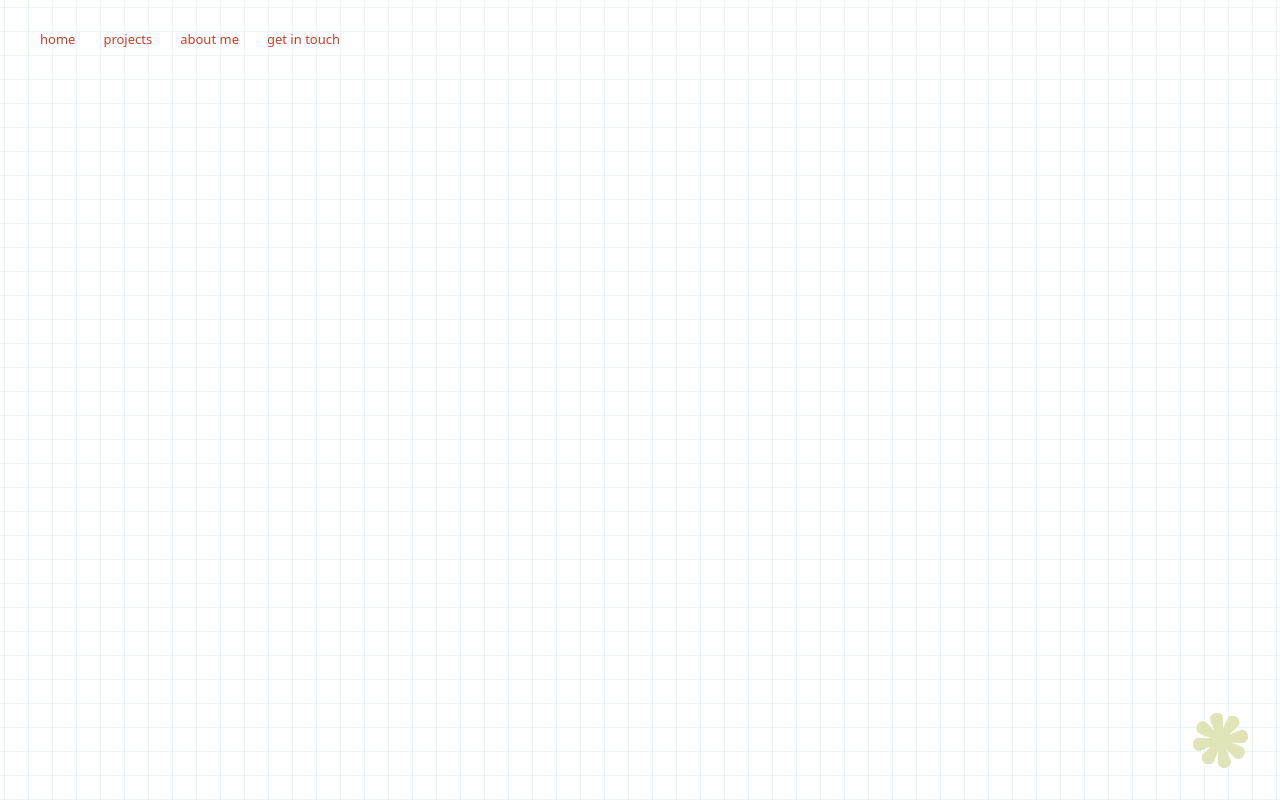
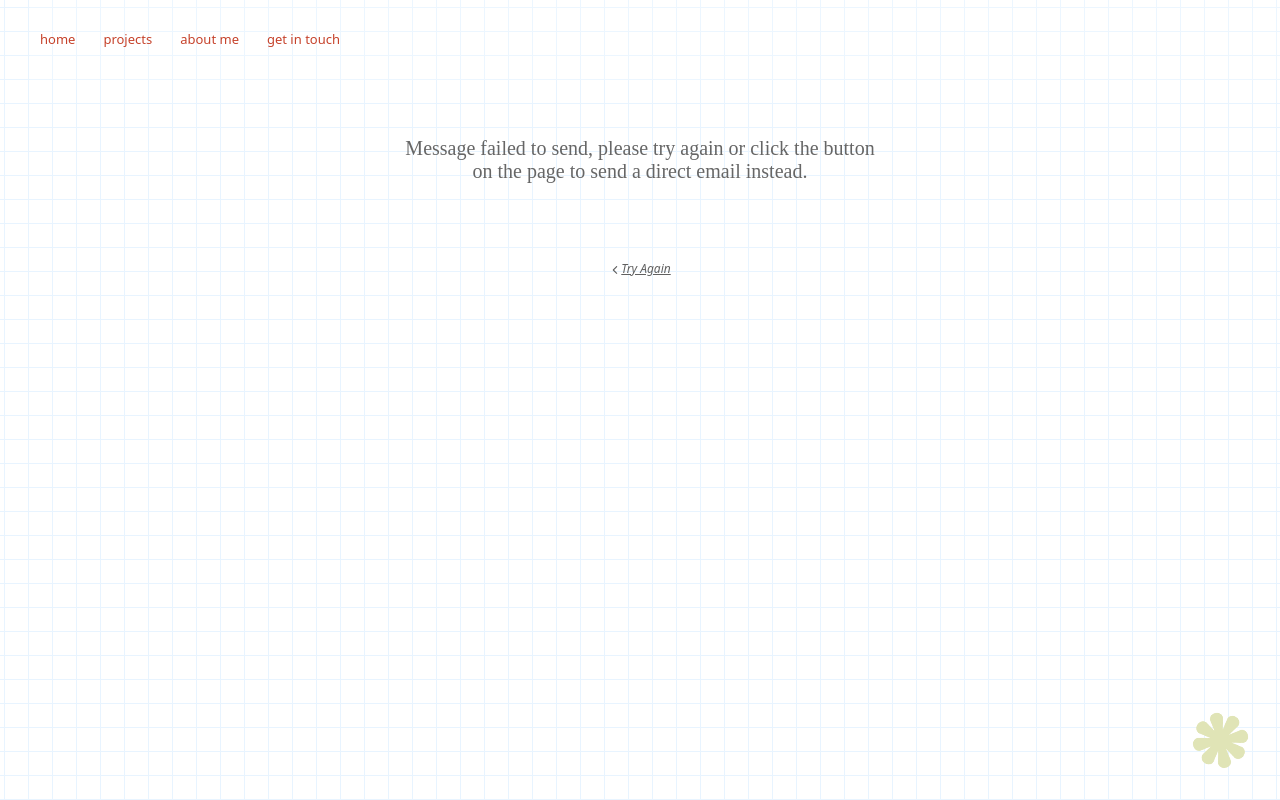
Before and after one commit to livmotley/fe-portfolio, a React (Vite) app: page /getintouch/error in a window 1280 px wide. Built offline with nearby package versions, Linux system fonts and the light colour scheme.

Commit message:
error validation for emails

```diff
--- a/src/App.jsx
+++ b/src/App.jsx
@@ -7,6 +7,7 @@ import SingleProject from './components/SingleProject';
 import AboutMe from './components/AboutMe';
 import Contact from './components/Contact';
 import Footer from './components/Footer';
+import MessageFailure from './components/MessageFailure';
 
 function App() {
 
@@ -20,6 +21,7 @@ function App() {
           <Route path="/projects/:title" element={<SingleProject/>} />
           <Route path="/aboutme" element={<AboutMe/>} />
           <Route path="/getintouch" element={<Contact/>} />
+          <Route path="/getintouch/error" element = {<MessageFailure />} />
         </Routes>
       </main>
       <Footer />
--- a/src/components/AboutMe.jsx
+++ b/src/components/AboutMe.jsx
@@ -69,8 +69,8 @@ function AboutMe() {
             <p className="page-description">
               My career has been a blend of creativity, strategy, and
               increasingly, technology. From earlier in my career as an intern
-              at Plum Fintech to building Go-To-Market strategies at TikTok,
-              I've always found myself at the intersection of marketing and
+              at Plum Fintech to building go-to-market strategies at TikTok,
+              I've frequently found myself at the intersection of marketing and
               product development. Working directly with UX/UI teams, building
               feedback loops for product iteration, and collaborating with
               engineering teams taught me about the developer mindset, how
@@ -105,7 +105,7 @@ function AboutMe() {
               like to immerse myself in conversations that challenge
               conventional thinking around technology, as well as stay on top of
               the latest trends and emerging tech ventures. My curiosity is what
-              has driven me to be a software developer – to be a part of the
+              has driven me to become a software developer – to be a part of the
               conversation I’m already invested in and drive positive change
               through technology.
             </p>
--- a/src/components/Contact.jsx
+++ b/src/components/Contact.jsx
@@ -1,9 +1,10 @@
 import { useState } from "react";
-import { Link } from "react-router";
+import { Link, useNavigate } from "react-router";
 import "../unique-css/Contact.css";
 import { postMessage } from "../api";
 import githubIcon from "../assets/github-icon.png";
 import linkedinIcon from "../assets/linkedin-icon.png";
+import MessageFailure from "./MessageFailure";
 
 
 function Contact() {
@@ -11,12 +12,23 @@ function Contact() {
     const [hasSent, setHasSent] = useState(false);
     const [isLoading, setIsLoading] = useState(false);
     const [isError, setIsError] = useState(false);
+    const [emailError, setEmailError] = useState(false);
+    const navigate = useNavigate();
 
     function handleSubmit(event) {
         event.preventDefault();
         setHasSent(false);
         setIsLoading(true);
         setIsError(false);
+
+        const { email } = messageInput;
+        const emailRegex = /^[A-Za-z0-9._%+-]+@[A-Za-z0-9.-]+\.[A-Za-z]{2,}$/;
+        if(!emailRegex.test(email)) {
+            setEmailError(true);
+            setIsLoading(false);
+            return;
+        }
+
         postMessage(messageInput)
         .then((response) => {
             setMessageInput({ name: "", body: "", email: "" });
@@ -25,6 +37,7 @@ function Contact() {
             setTimeout(() => setHasSent(false), 3000);
         })
         .catch(() => {
+            navigate('/getintouch/error');
             setIsLoading(false);
             setIsError(true);
             setHasSent(false);
@@ -36,12 +49,14 @@ function Contact() {
     }
 
     if(isLoading) return <p className="loading-container">Thank you! Your message is sending...</p>
-    if(isError) return <p className="error-container">Message failed to send, please try again or click the button <br/>on the page to send a direct email instead.</p>
+    if(isError) return <MessageFailure />
+
 
     return (
         <div className="contact-page-container">
             <section className="page-header">
                 <h2 className="page-title">GET IN TOUCH</h2>
+
                 <div className="instructions-container">
                     <button className="email-button">send an email</button>
                     <p className="instruction-text">or fill in the form below and I'll get back to you as soon as possible.</p>
@@ -84,6 +99,7 @@ function Contact() {
                         type="submit">send message</button>
                 </form>
             </div>
+            { emailError ? <p className="email-text">Incorrect email format. Please check.</p> : null }
             <div className="social-container">
                 <Link to="https://github.com/livmotley" className="social-link" target="_blank">
                     <img src={githubIcon} alt="Liv Motley GitHub Icon" className="social-icon"/>
--- /dev/null
+++ b/src/components/MessageFailure.jsx
@@ -0,0 +1,15 @@
+import { IoIosArrowBack } from "react-icons/io";
+import { useNavigate } from "react-router";
+
+function MessageFailure() {
+    const navigate = useNavigate();
+
+    return (
+        <div className="error-handler">
+            <p className="message-error">Message failed to send, please try again or click the button <br/>on the page to send a direct email instead.</p>
+            <button className="back-to-contact-button" onClick={(() => navigate(-1))}><IoIosArrowBack className="back-icon"/>Try Again</button>
+        </div>
+    )
+}
+
+export default MessageFailure;
--- a/src/unique-css/Contact.css
+++ b/src/unique-css/Contact.css
@@ -165,6 +165,53 @@
     text-align: center;
 }
 
+.email-text {
+    font-size: 12px;
+    font-weight: bold;
+    text-align: center;
+    font-family: system-ui, Avenir, Helvetica, Arial, sans-serif;
+    color: #C6422B;
+    letter-spacing: 0.02rem;
+    margin-bottom: 0px;
+    margin-top: 15px;
+}
+
+.error-handler {
+    display: flex;
+    justify-content: center;
+    flex-direction: column;
+}
+
+.message-error {
+    display: flex;
+    justify-content: center;
+    align-items: center;
+    height: 20vh;
+    margin-top: 80px;
+    font-size: 1.25rem;
+    color: #666;
+    text-align: center;
+}
+
+.back-to-contact-button {
+    color: rgb(96, 96, 96);
+    background: none;
+    text-align: center;
+    margin: 0px;
+    padding: 0px;
+    padding-bottom: 8px;
+    border: none;
+    font-family: system-ui, Avenir, Helvetica, Arial, sans-serif;
+    font-size: 12px;
+    font-style: italic;
+    height: 24px;
+    text-decoration: underline;
+}
+
+.back-to-contact-button:active {
+    text-decoration: none;
+}
+
 @media only screen and (max-width: 1600px) and (min-width: 1101px) {
 
     .page-title {
```
